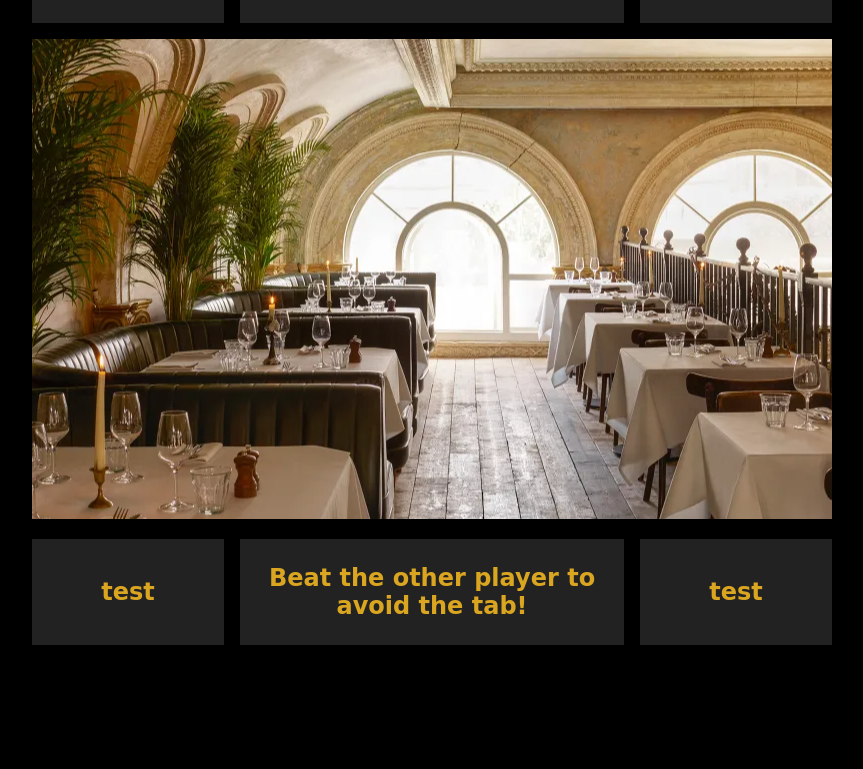
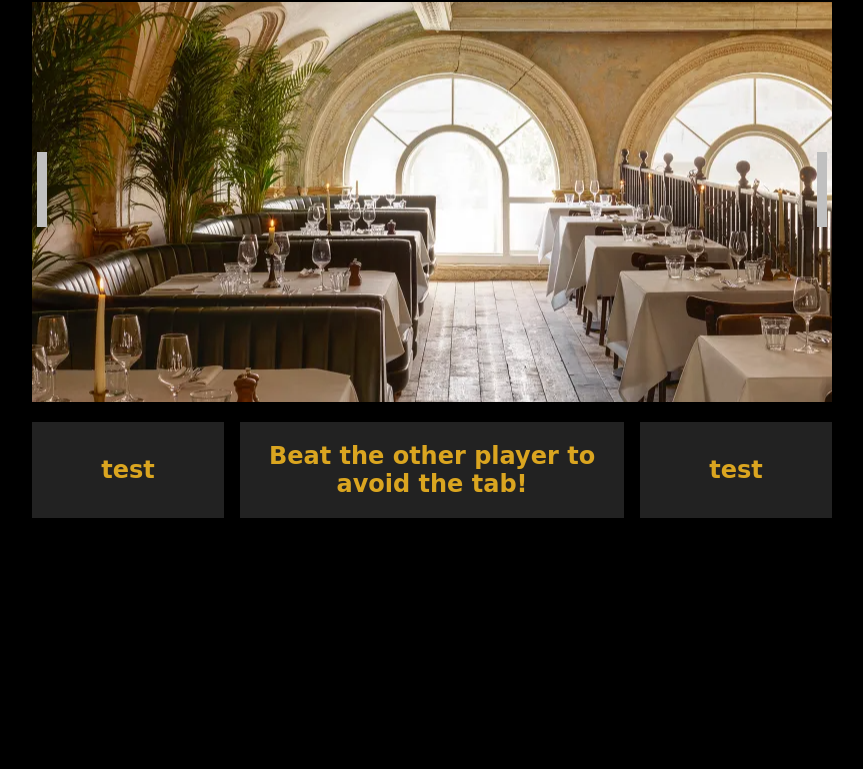
Before and after one commit to davmeza98/fancy-pong, a plain HTML site: page index.html in a window 1280 px wide. Shown: the part 114-883 px from the top of the page, without its empty margins (208-1071 px from the left). After the commit the page ends 800 px from the top, so only its background shows below. Drawn offline with Linux system fonts and the light colour scheme.

Commit message:
feat: update + render player class, set baseline for keyboard function

```diff
--- a/app.js
+++ b/app.js
@@ -1,5 +1,4 @@
 const game = document.getElementById('game')
-const movement = document.getElementById('movement')
 const scoreElement= document.getElementById('score')
 const score2Element = document.getElementById('score2')
 const player1Element = document.getElementById('playername')
@@ -7,29 +6,51 @@ const player2Element = document.getElementById('playername2')
 const status = document.getElementById('status')
 const ctx = game.getContext('2d');
 
+
 let plate1;
 let plate2;
 let meatball;
 
-const playerPlate1 = document.getElementById('plate1');
-const playerPlate2 = document.getElementById('plate2');
+const playerPlateImg1 = document.getElementById('plate1');
+const playerPlateImg2 = document.getElementById('plate2');
+const meatballImg = document.getElementById('meatball');
 
-game.width = "1000";
-game.height = "600";
+
+//Canvas render
+game.setAttribute('height', getComputedStyle(game)['height']);
+game.setAttribute('width', getComputedStyle(game)['width']);
 
 //set player classes
 
 class Player {
-    constructor(x, y, image, width, height) {
+    constructor(x, y, color, width, height) {
         this.x = x;
         this.y = y;
-        this.image = image;
+        this.color = color;
         this.width = width;
         this.height = height;
-        this.alive = true;
+
 
         this.render = function() {
-            ctx.drawImage(this.image, this.x, this.y, this.width, this.height);
+            ctx.fillStyle = this.color;
+            ctx.fillRect(this.x, this.y, this.width, this.height);
         }
     }
 }
+
+plate1 = new Player(785, 150, 'silver', 10, 75);
+plate1.render();
+
+plate2 = new Player(5, 150, 'silver', 10, 75);
+plate2.render();
+
+function movementHandler(e) {
+    if (e.key === 'ArrowUp' || e.key === 'w'){
+        if (plate2.y - 10 >= 0){
+            plate2.y -= 10;
+        }
+    } else if (e.key === 'ArrowDown' || e.key === 's'){
+        if (plate2.y + 10 <= game.height  - plate2.height)
+        plate2.y += 10;
+    }
+}
--- a/stylesheet.css
+++ b/stylesheet.css
@@ -17,8 +17,8 @@ html,body {
   }
 
   canvas {
-     background-image: url(./images/Screenshot\ 2024-04-10\ at\ 9.41.24\ PM.png);
-     background-position: center;
+    background-image: url(./images/Screenshot\ 2024-04-10\ at\ 9.41.24\ PM.png);
+    background-position: center;
     width: 100%;
     height: 500;
   }
```
